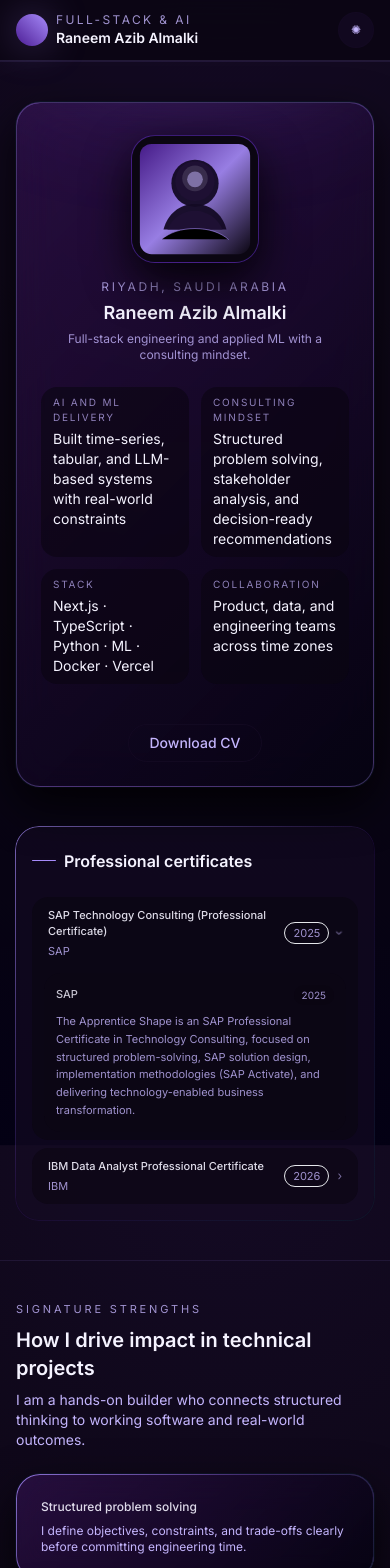
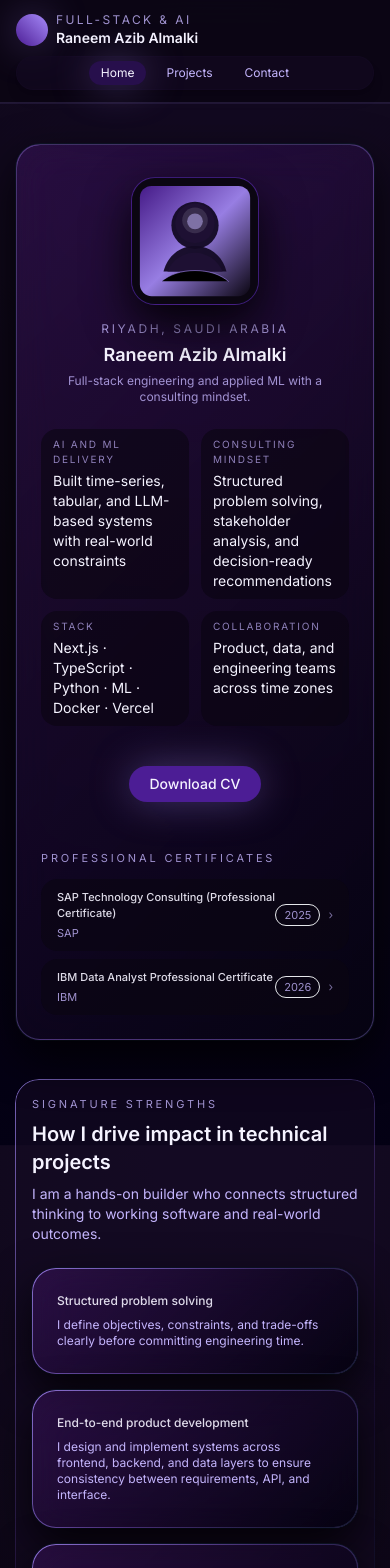
Before and after one commit to Rnemel/portfolio, a Next.js app: page / in a window 390 px wide. Shown: the top 1568 px of the page. Built offline with nearby package versions, Linux system fonts and the light colour scheme.

Commit message:
Polish hero layout, certificates and mobile nav

```diff
--- a/src/app/page.tsx
+++ b/src/app/page.tsx
@@ -83,29 +83,22 @@ export default function HomePage() {
               </dl>
               <div className="mt-4 flex w-full flex-wrap items-center justify-center gap-4">
                 <a href={profile.links.cv} target="_blank" rel="noreferrer">
-                  <Button variant="ghost">Download CV</Button>
+                  <Button>Download CV</Button>
                 </a>
+              </div>
+              <div className="mt-6 w-full space-y-3 text-left">
+                <p className="text-[11px] uppercase tracking-[0.26em] text-muted/80">
+                  Professional certificates
+                </p>
+                <CertificatesAccordion certificates={profile.certificates} />
               </div>
             </Card>
           </FadeIn>
           <FadeIn>
-            <div className="flex flex-col gap-6 rounded-3xl border-gradient bg-surface/60 px-4 py-4 md:px-6 md:py-5">
-              <div className="border-gradient-inner flex-1">
-                <h2 className="inline-flex items-center gap-2 text-base font-semibold text-text md:text-lg">
-                  <span className="h-px w-6 rounded-full bg-accent" />
-                  <span>Professional certificates</span>
-                </h2>
-              </div>
-              <CertificatesAccordion certificates={profile.certificates} />
-            </div>
-          </FadeIn>
-        </div>
-      </Section>
-
-      <Section>
-        <FadeIn>
-          <div className="flex flex-col gap-6 md:flex-row md:items-start md:justify-between">
-            <div className="max-w-sm space-y-2">
+            <div className="flex flex-col gap-6">
+              <div className="rounded-3xl border-gradient bg-surface/60 px-4 py-4 md:px-6 md:py-5">
+                <div className="border-gradient-inner space-y-6">
+                  <div className="space-y-2">
                     <p className="text-[11px] uppercase tracking-[0.26em] text-muted/80">
                       Signature strengths
                     </p>
@@ -117,7 +110,7 @@ export default function HomePage() {
                       real-world outcomes.
                     </p>
                   </div>
-            <div className="grid flex-1 gap-4 md:grid-cols-2">
+                  <div className="grid gap-4 sm:grid-cols-2">
                     <Card>
                       <div className="border-gradient-inner space-y-2">
                         <p className="text-xs font-medium text-text/90">Structured problem solving</p>
@@ -158,7 +151,10 @@ export default function HomePage() {
                     </Card>
                   </div>
                 </div>
+              </div>
+            </div>
           </FadeIn>
+        </div>
       </Section>
     </>
   );
--- a/src/components/certificates-accordion.tsx
+++ b/src/components/certificates-accordion.tsx
@@ -16,7 +16,7 @@ type CertificatesAccordionProps = {
 };
 
 export function CertificatesAccordion({ certificates }: CertificatesAccordionProps) {
-  const [openIndex, setOpenIndex] = useState<number | null>(0);
+  const [openIndex, setOpenIndex] = useState<number | null>(null);
 
   return (
     <dl className="flex-1 space-y-2 text-xs text-muted">
--- a/src/components/layout/navbar.tsx
+++ b/src/components/layout/navbar.tsx
@@ -37,7 +37,7 @@ export function Navbar() {
   return (
     <>
       <header className="sticky top-0 z-40 border-b border-accent/15 bg-background/80 backdrop-blur-glass">
-        <div className="mx-auto flex max-w-6xl items-center justify-between px-4 py-3 md:px-6 md:py-4">
+        <div className="mx-auto flex max-w-6xl flex-col gap-2 px-4 py-3 md:flex-row md:items-center md:justify-between md:px-6 md:py-4">
           <Link href="/" className="flex items-center gap-2">
             <div className="h-8 w-8 rounded-2xl bg-gradient-to-tr from-primary to-accent shadow-glow" />
             <div className="flex flex-col">
@@ -48,7 +48,8 @@ export function Navbar() {
             </div>
           </Link>
 
-        <nav className="hidden items-center gap-2 rounded-full border border-surface/60 bg-surface/60 px-2 py-1 text-xs text-muted shadow-lg md:flex">
+          <div className="flex items-center justify-between gap-3 md:justify-end">
+            <nav className="flex flex-1 items-center justify-center gap-2 rounded-full border border-surface/60 bg-surface/60 px-2 py-1 text-xs text-muted shadow-lg md:flex-none md:justify-center">
               {navItems.map((item) => {
                 const isActive =
                   item.href === '/'
@@ -69,17 +70,9 @@ export function Navbar() {
                 );
               })}
             </nav>
-
-          <div className="flex items-center gap-3">
-            <Link
-              href="/projects"
-              className="hidden rounded-full border border-primary/50 bg-primary/80 px-4 py-1.5 text-xs font-medium text-text shadow-glow hover:bg-primary/90 md:inline-flex"
-            >
-              View Projects
-            </Link>
             <Link
               href="/contact"
-              className="inline-flex h-9 w-9 items-center justify-center rounded-full border border-surface/70 bg-surface/80 text-xs text-muted hover:border-accent/70 hover:text-accent"
+              className="hidden h-9 w-9 items-center justify-center rounded-full border border-surface/70 bg-surface/80 text-xs text-muted hover:border-accent/70 hover:text-accent md:inline-flex"
             >
               ✺
             </Link>
```
Also changed, not shown: 1 other file (tests, documents, lock files or other folders). Lines whose indentation alone changed are shown as unchanged.
